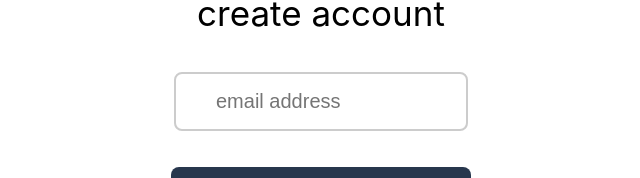
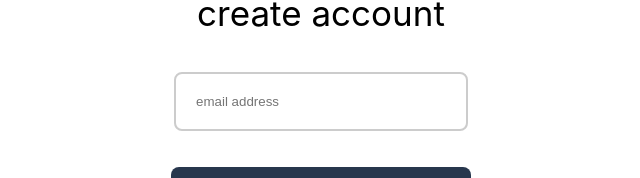
Before and after one commit to ammadakram/QuetzAI, a React (Create React App) app: page / in a window 1280 px wide. Shown: the part 128-306 px from the top of the page, without its empty margins (319-959 px from the left). Built offline with nearby package versions, Linux system fonts and the light colour scheme.

Commit message:
added logos to the other sign in methods

```diff
--- a/src/Components/SignupPage.css
+++ b/src/Components/SignupPage.css
@@ -29,7 +29,7 @@
   color: hsl(0, 0%, 0%); /* Adjust color as needed */
 }
 
-.email-box {
+.email-input {
   display : flex;
   align-items: center;
   justify-content: space-between;
@@ -44,12 +44,11 @@
   border-radius: 8px; /* Add border radius */
 }
 
-.email-box input {
-  width: calc(100% + 80px); /* Adjust width to fill the entire email box */
-  padding: 20px;
-  font-size: 20px;
-  border: none;
-  background: none;
+.email-input input {
+  width: calc(100% - 20px); /* Adjust width of input */
+  font-size: 20px; /* Adjust font size */
+  border: none; /* Remove border */
+  background: none; /* Remove background */
 }
 
 .next-box {
--- a/src/Components/SignupPage.tsx
+++ b/src/Components/SignupPage.tsx
@@ -7,9 +7,8 @@ function SignupPage() {
         <img src="./QuetzAI_logo_Inverted.png" alt="Logo" />
       </div>
       <div className="create-account-text">create account</div>
-      <div className="email-box">
-        <input type="email" id="email" name="email" placeholder="email address" />
-      </div>
+
+      <input type="email" id="email" name="email" placeholder="email address" className="email-input" />
       <div className="next-box">
         next
       </div>
```
